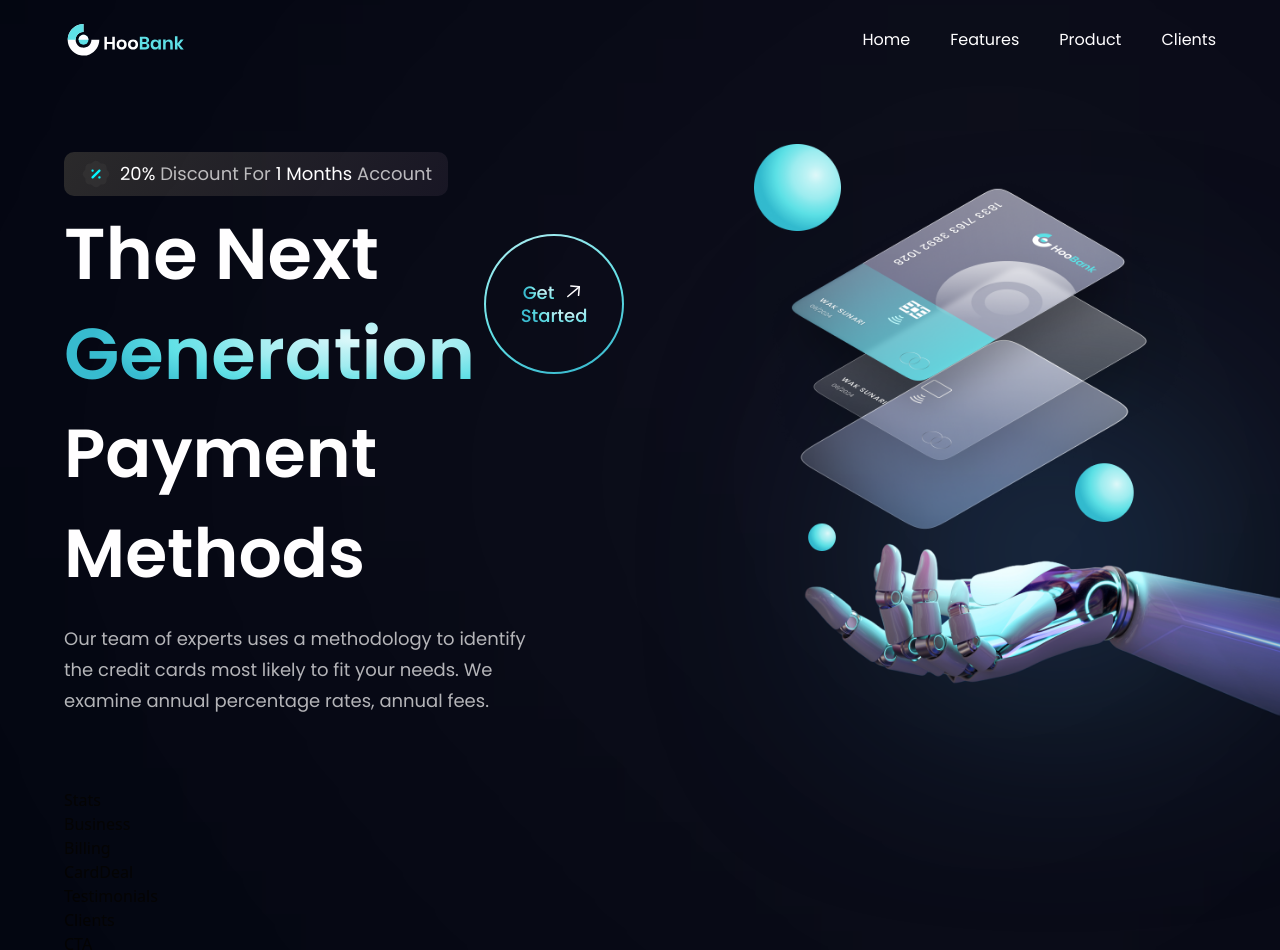
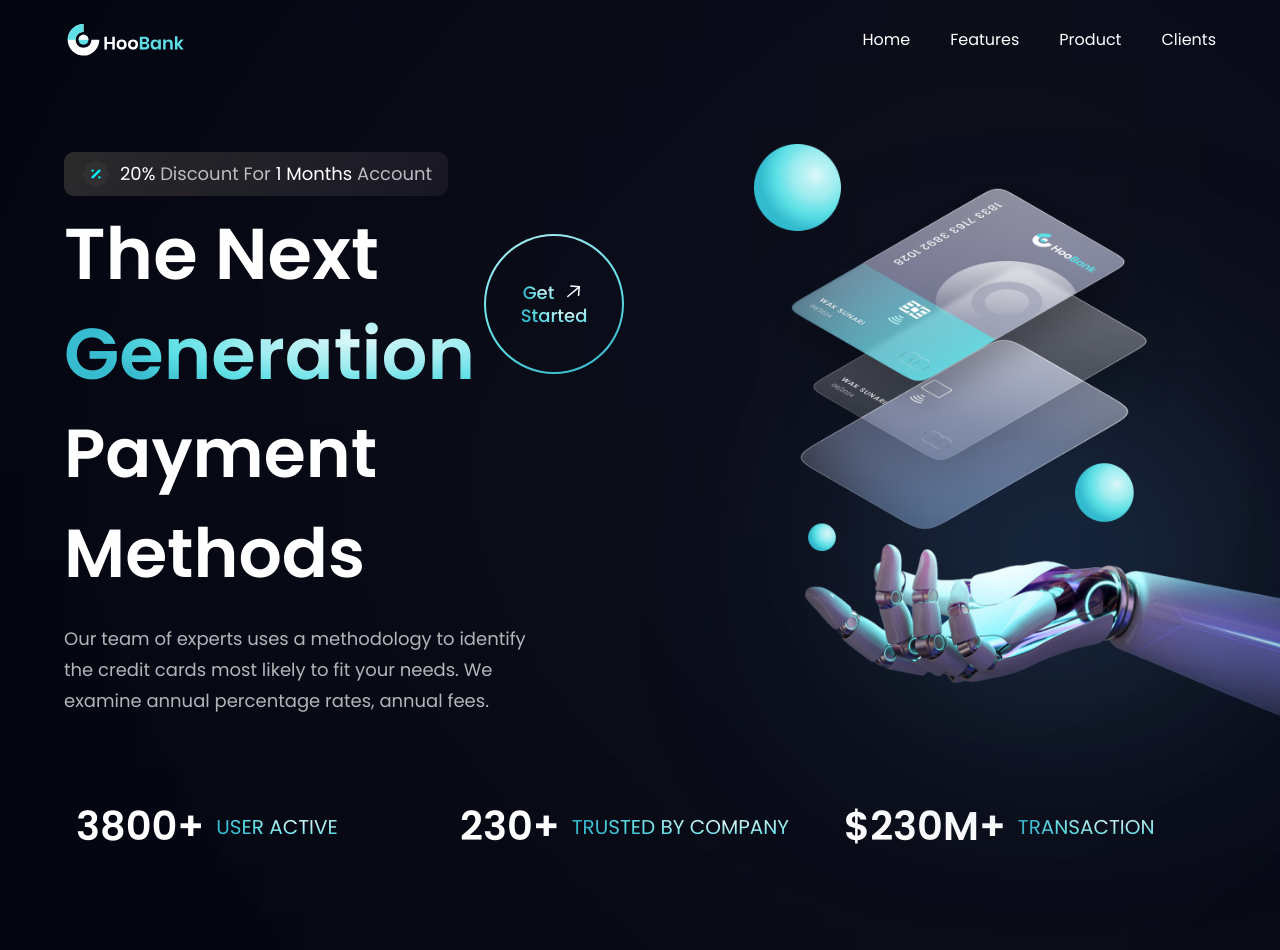
Before and after one commit to MdAbbas110/bank_modern_app, a React (Vite) app in the folder bank_modern_app/: page / in a window 1280 px wide. Shown: the top 950 px of the page. Built offline with nearby package versions, Linux system fonts and the light colour scheme.

Commit message:
added stats in the hero

```diff
--- a/bank_modern_app/src/components/Stats.jsx
+++ b/bank_modern_app/src/components/Stats.jsx
@@ -1,5 +1,22 @@
-const Stats = () => {
-  return <div>Stats</div>;
-};
+import { stats } from '../constants';
+import styles from '../style';
+
+const Stats = () => (
+  <section className={`${styles.flexCenter}flex-row flex-wrap sm:mb-20 mb-6`}>
+    {stats.map((stat) => (
+      <div
+        key={stat.id}
+        className={`flex-1 flex justify-start items-center flex-row m-3`}
+      >
+        <h4 className='font-poppins font-semibold xs:text-[40px] text-[30px] xs:leading-[53px] leading-[43px] text-white'>
+          {stat.value}
+        </h4>
+        <p className='font-poppins font-normal xs:text-[20px] text-[15px] xs:leading-[26px] leading-[21px] text-gradient uppercase ml-3'>
+          {stat.title}
+        </p>
+      </div>
+    ))}
+  </section>
+);
 
 export default Stats;
```
